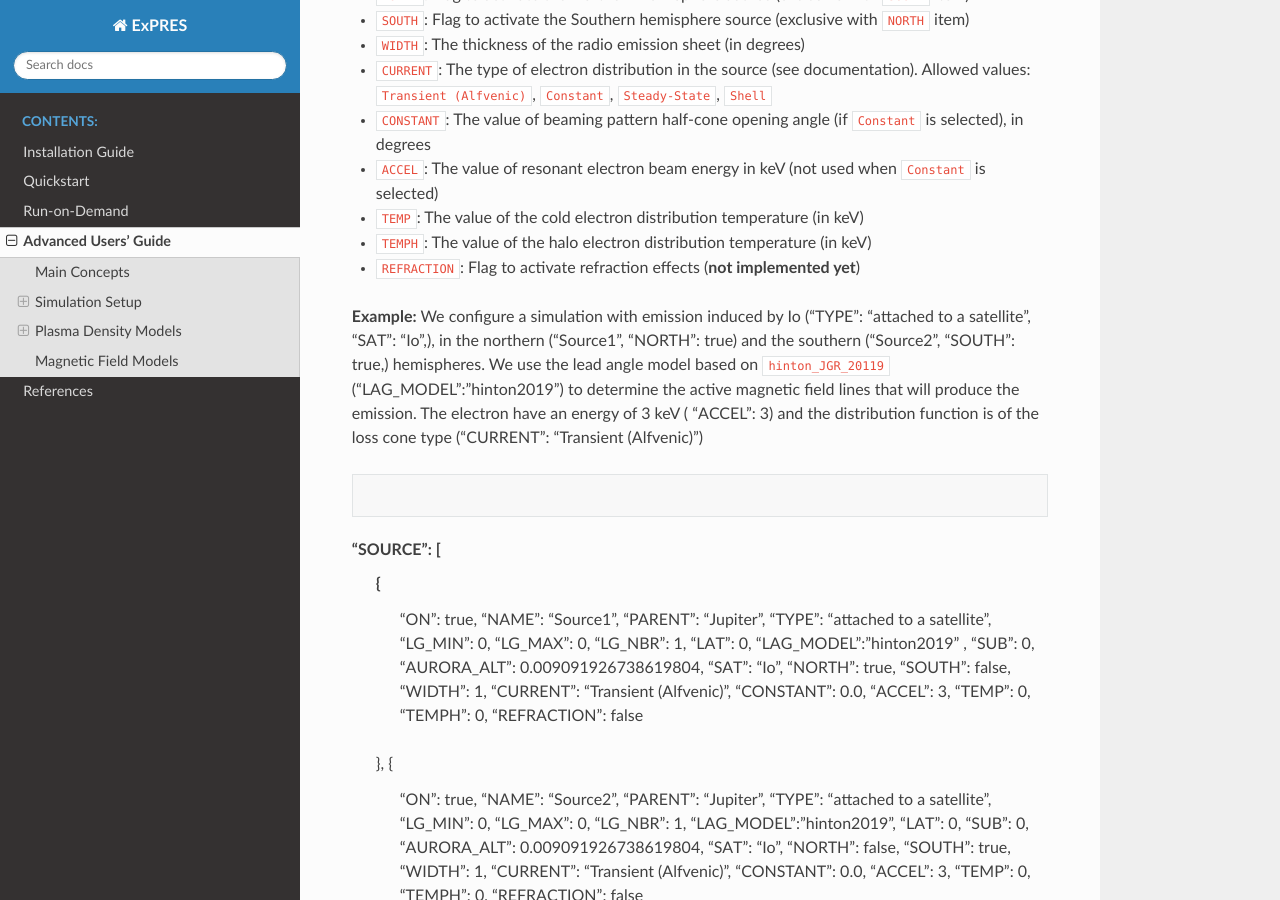
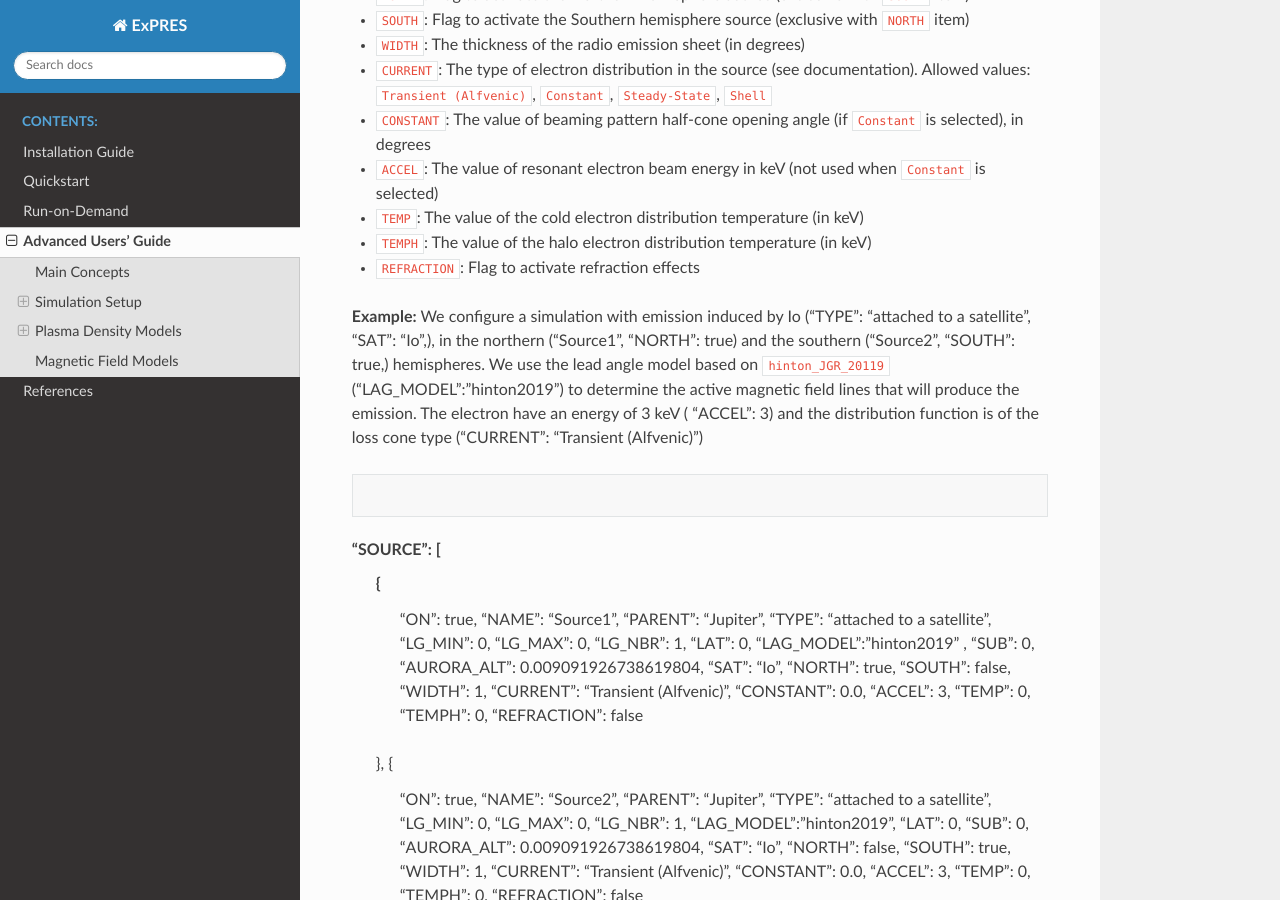
Before and after one commit to maserlib/ExPRES, a Sphinx documentation site: the page built from docs/usage/advanced.rst, in a window 1280 px wide and 900 px high, scrolled down 10339 px. Built offline with Sphinx 7.4.7 and the Read the Docs theme 2.0.0, drawn with Linux system fonts in a browser that asks for light colours; cross-references to code outside the pages are shown as plain code.

Commit message:
The refraction module can now be used

```diff
--- a/docs/usage/advanced.rst
+++ b/docs/usage/advanced.rst
@@ -487,7 +487,7 @@ Radio Source Configuration
 - ``ACCEL``: The value of resonant electron beam energy in keV (not used when ``Constant`` is selected)
 - ``TEMP``: The value of the cold electron distribution temperature (in keV)
 - ``TEMPH``: The value of the halo electron distribution temperature (in keV)
-- ``REFRACTION``: Flag to activate refraction effects (**not implemented yet**)
+- ``REFRACTION``: Flag to activate refraction effects
 
 **Example:** We configure a simulation with emission induced by Io ("TYPE": "attached to a satellite", "SAT": "Io",), in the northern ("Source1",  "NORTH": true) and the southern ("Source2",  "SOUTH": true,) hemispheres. We use the lead angle model based on :cite:`hinton_JGR_20119` ("LAG_MODEL":"hinton2019") to determine the active magnetic field lines that will produce the emission. The electron have an energy of 3 keV ( "ACCEL": 3) and the distribution function is of the loss cone type ("CURRENT": "Transient (Alfvenic)")
 
```
